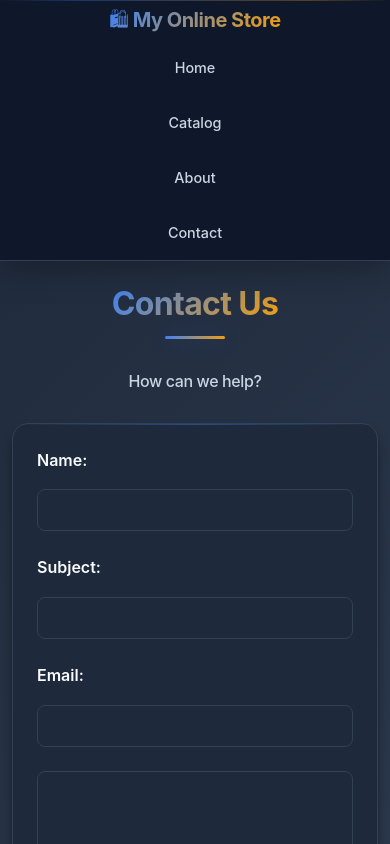
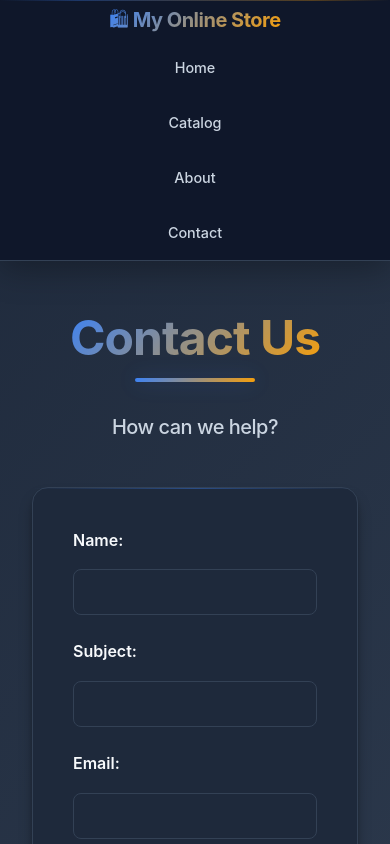
Before and after one commit to ZaneM201/my-react-store, a React (Vite) app: page /contact in a window 390 px wide. Shown: the top 844 px of the page. Built offline with nearby package versions, Linux system fonts and the light colour scheme.

Commit message:
edited css

```diff
--- a/src/pages/contact.css
+++ b/src/pages/contact.css
@@ -168,60 +168,3 @@
     padding: 3rem;
   }
 }
-
-/* Tablet responsive */
-@media (max-width: 768px) {
-  .contact {
-    padding: 2rem 1rem;
-  }
-
-  .contact h1 {
-    font-size: 2.5rem;
-  }
-
-  .contact h1::after {
-    width: 80px;
-  }
-
-  .contact h4 {
-    font-size: 1.125rem;
-    margin-bottom: 2rem;
-  }
-
-  .contact_form {
-    padding: 2rem;
-  }
-}
-
-/* Mobile responsive */
-@media (max-width: 480px) {
-  .contact {
-    padding: 1.5rem 0.75rem;
-  }
-
-  .contact h1 {
-    font-size: 2rem;
-  }
-
-  .contact h1::after {
-    width: 60px;
-    height: 3px;
-  }
-
-  .contact h4 {
-    font-size: 1rem;
-  }
-
-  .contact_form {
-    padding: 1.5rem;
-  }
-
-  .contact_form input,
-  .contact_form textarea {
-    padding: 0.625rem 0.875rem;
-  }
-
-  .contact_form button {
-    padding: 0.875rem 1.5rem;
-  }
-}
```
